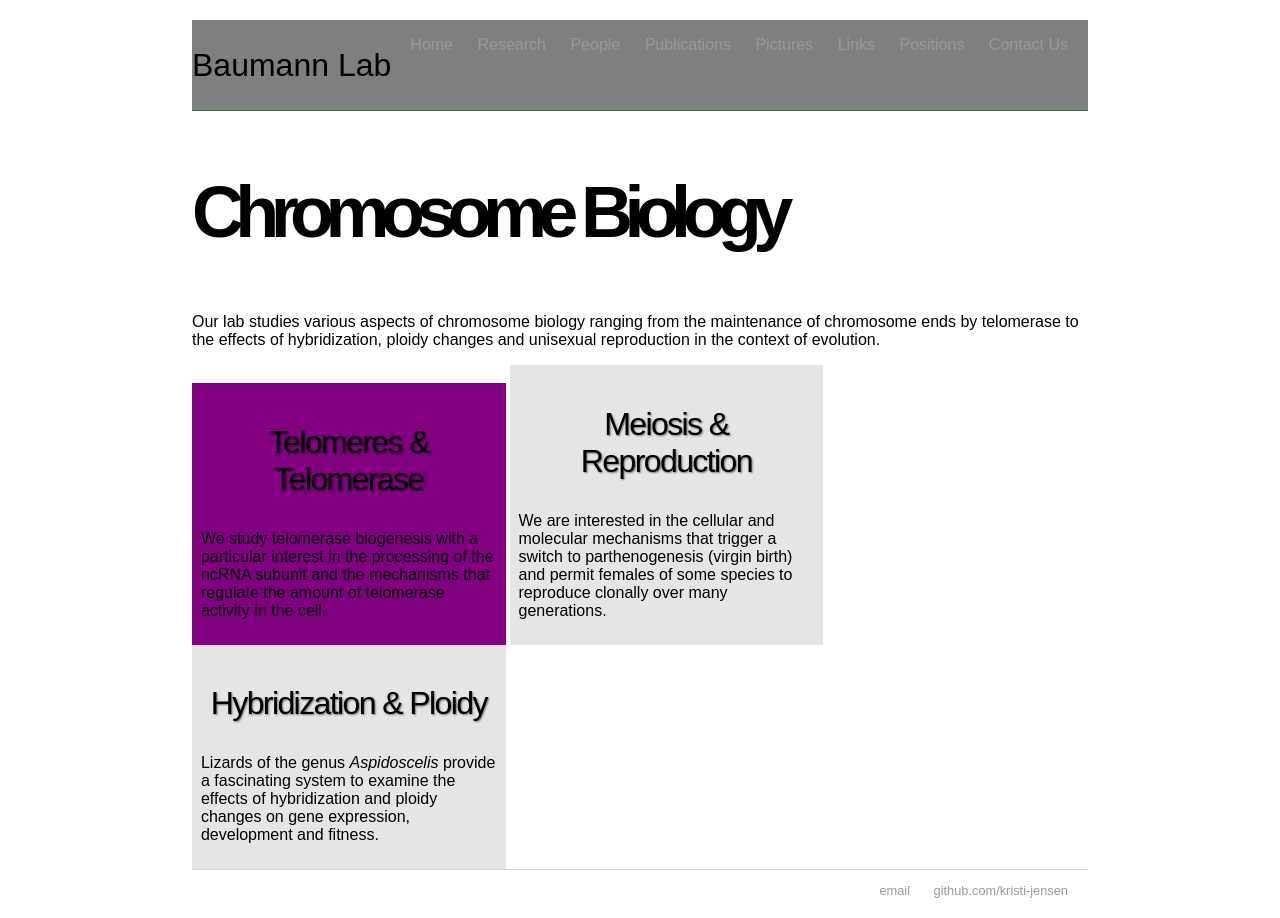
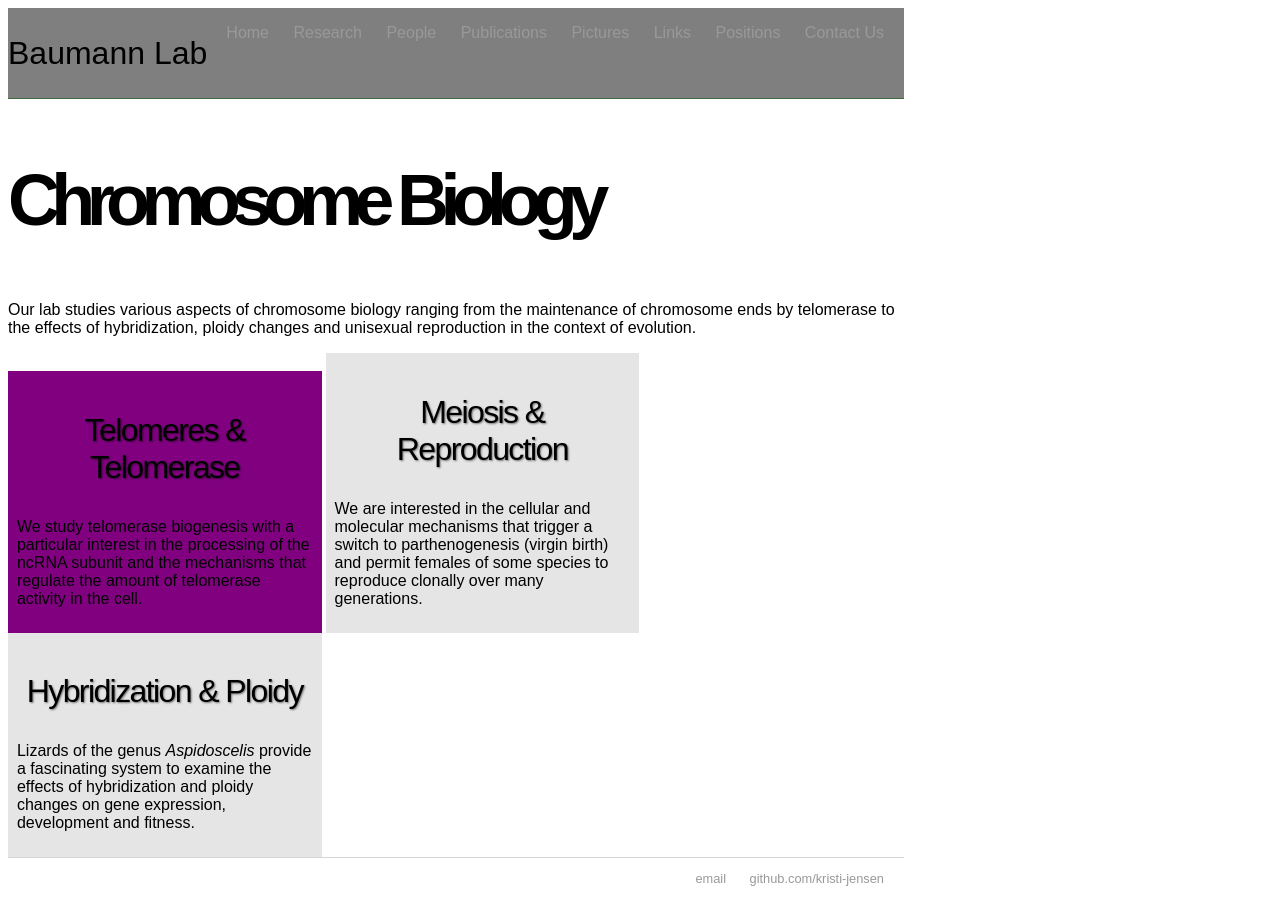
Before and after one commit to kristi-jensen/kristi-jensen.github.io, a Jekyll site: the page built from index.html, in a window 1280 px wide. Built offline with Jekyll 4.4.1, drawn with Linux system fonts in a browser that asks for light colours.

Commit message:
Update main.css

```diff
--- a/css/main.css
+++ b/css/main.css
@@ -1,6 +1,6 @@
 
 body {
-    margin: 20px auto;
+    padding: 20px auto;
     width: 70%;
 }
 nav {
```
